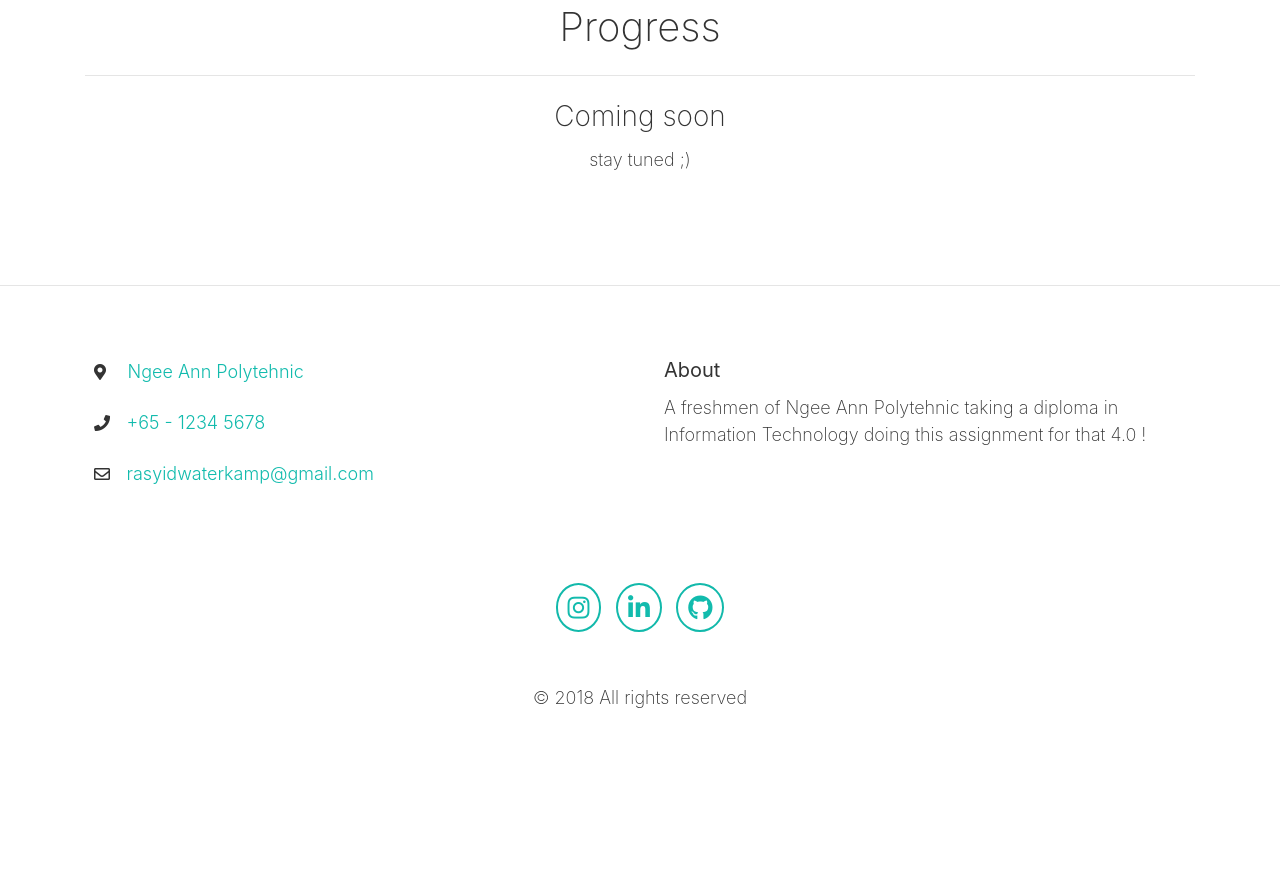
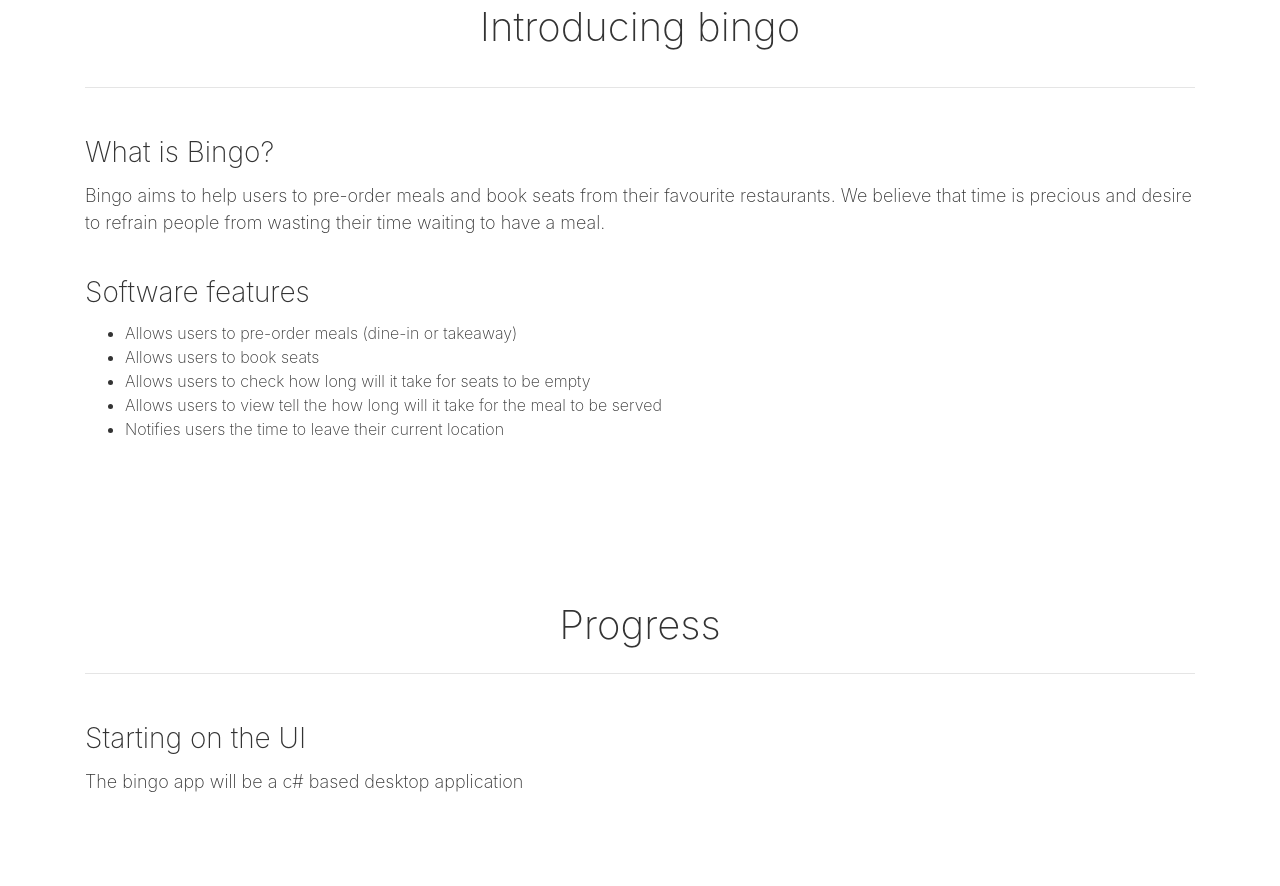
Before and after one commit to Deux08/deux08.github.io, a plain HTML site: page index.html in a window 1280 px wide. Shown: the part 2211-3097 px from the top of the page. Before the commit the page ends 2946 px from the top, so only its background shows below. Drawn offline with nearby package versions, Linux system fonts and the light colour scheme.

Commit message:
Add files via upload

```diff
--- a/index.html
+++ b/index.html
@@ -87,14 +87,37 @@
 			</div>
 		</div>
 	</div>
-	<div class="py-5 text-center">
+	<div class="py-5">
+		<div class="container">
+		  <div class="row">
+			<div class="mx-auto col-md-12">
+				<h1 class="text-center mb-4">Introducing bingo</h1>
+				<hr>
+				<br>
+				<h3>What is Bingo?</h3>
+				<p>Bingo aims to help users to pre-order meals and book seats from their favourite restaurants. We believe that time is precious and desire to refrain people from wasting their time waiting to have a meal. </p>
+				<br>
+				<h3>Software features</h3>
+				<ul>
+					<li>Allows users to pre-order meals (dine-in or takeaway)</li>
+					<li>Allows users to book seats</li>
+					<li>Allows users to check how long will it take for seats to be empty</li>
+					<li>Allows users to view tell the how long will it take for the meal to be served</li>
+					<li>Notifies users the time to leave their current location</li>
+				</ul>
+			</div>
+		  </div>
+		</div>
+	  </div>
+	<div class="py-5">
 		<div class="container">
 			<div class="row">
 				<div class="col-md-12">
 					<h1 class="text-center" id="progress">Progress</h1>
 					<hr>
-					<h3 class="text-center">Coming soon</h3>
-					<p>stay tuned ;)</p>
+					<br>
+					<h3 class="text-left">Starting on the UI</h3>
+					<p>The bingo app will be a c# based desktop application</p>
 				</div>
 			</div>
 		</div>
```
